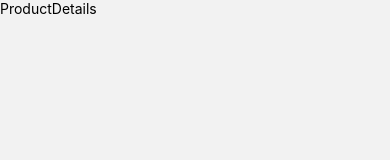
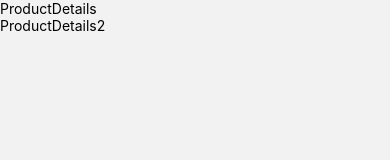
Before and after one commit to edaeren/MobileShoppingApp, a React Native app: screen /ProductDetails in a window 390 px wide. Shown: the top 160 px of the page. Built offline with nearby package versions, Linux system fonts and the light colour scheme.

Commit message:
değişikilik branch deneme

```diff
--- a/screens/ProductDetails.jsx
+++ b/screens/ProductDetails.jsx
@@ -5,6 +5,7 @@ const ProductDetails = () => {
   return (
     <View>
       <Text>ProductDetails</Text>
+      <Text>ProductDetails2</Text>
     </View>
   )
 }
```
